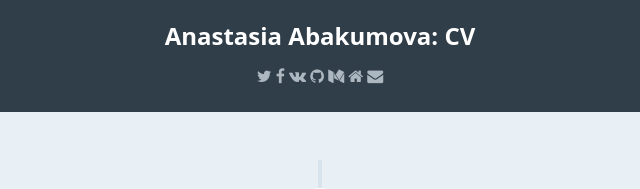
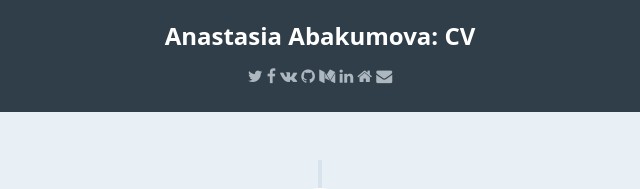
Before and after one commit to Sacret/sacret.github.io, a website: page index.html in a window 1280 px wide. Shown: the part 178-367 px from the top of the page, 320-960 px from the left. Drawn offline with Linux system fonts and the light colour scheme.

Commit message:
Update index.html
Add linkedin link

```diff
--- a/index.html
+++ b/index.html
@@ -29,6 +29,9 @@
       </a>
       <a href="https://medium.com/@sacret" target="_blank" title="medium">
         <i class="fa fa-medium" aria-hidden="true"></i>
+      </a>
+      <a href="https://www.linkedin.com/in/anastasia-abakumova-a5156348" target="_blank" title="linkedin">
+        <i class="fa fa-linkedin" aria-hidden="true"></i>
       </a>
       <a href="http://sacret.ru/" target="_blank" title="personal site/blog">
         <i class="fa fa-home" aria-hidden="true"></i>
```
